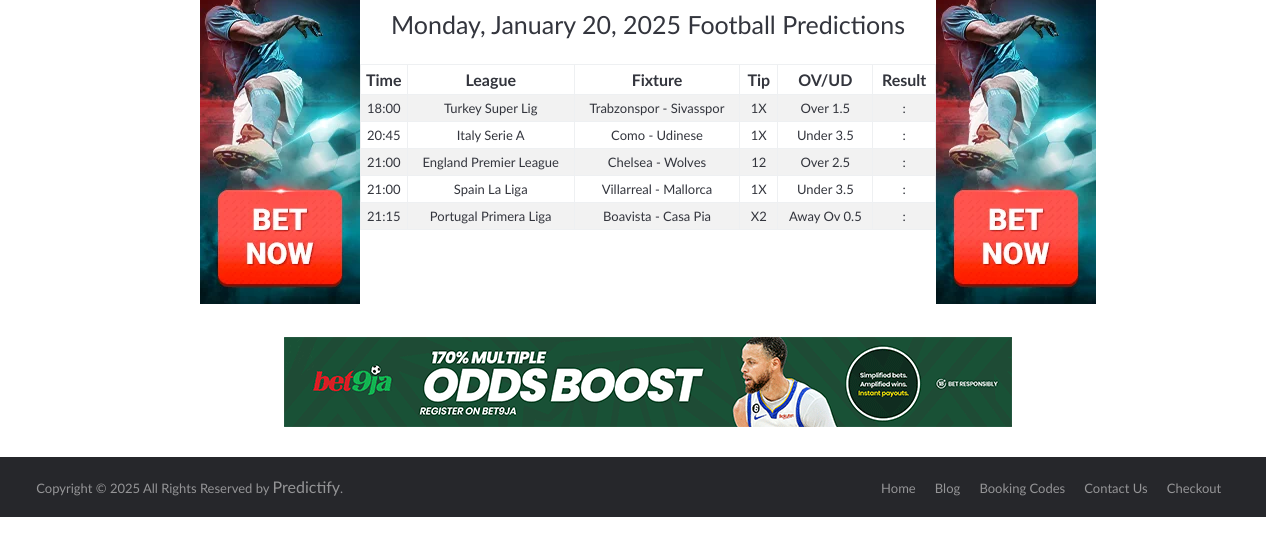
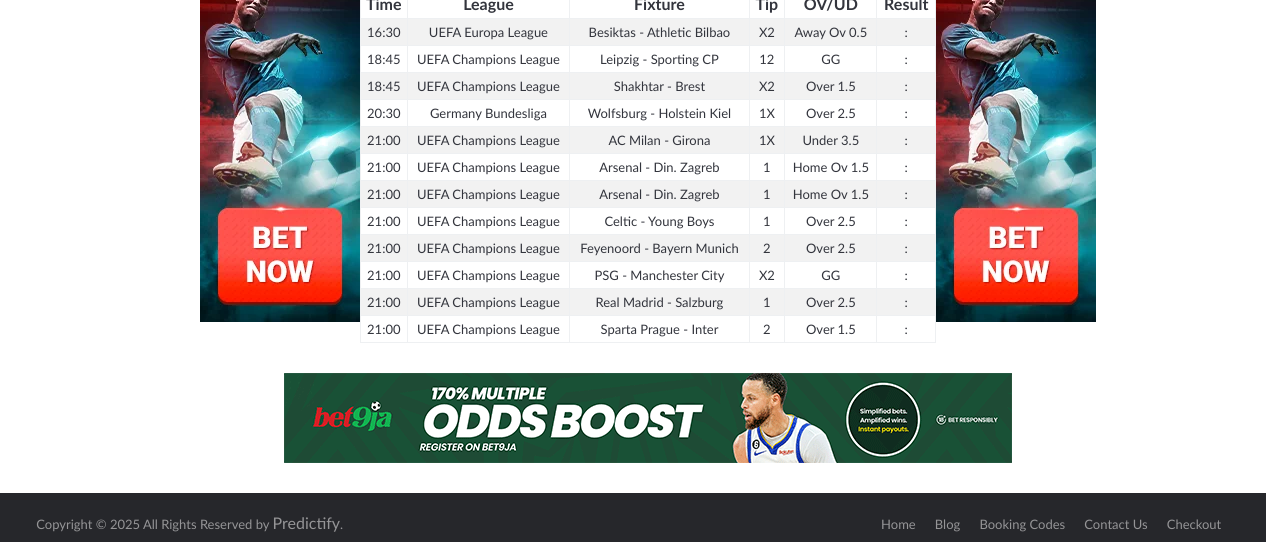
Before and after one commit to TunTunNee/predictify, a plain HTML site: page index.html in a window 1280 px wide. Shown: the part 879-1421 px from the top of the page. Before the commit the page ends 1396 px from the top, so only its background shows below. Drawn offline with Linux system fonts and the light colour scheme.

Commit message:
Update index.html

```diff
--- a/index.html
+++ b/index.html
@@ -50,7 +50,7 @@
 
             <div class="sec">
                 <a href="https://t.me/predictifychannel" target="_blank"><span>CLICK HERE</span> TO JOIN PREDICTIFY <br> <span>TELEGRAM</span> CHANNEL &nbsp;FOR <span>FREE!!!</span></a>
-                <p>Monday, January 20, 2025 Football Predictions</p>
+                <p>Wednesday, January 22, 2025 Football Predictions</p>
                 <table>
                     <tbody>
                       <tr>
@@ -63,46 +63,103 @@
 
                       </tr>
                       <tr>
-                        <td>18:00</td>
-                        <td>Turkey Super Lig</td>
-                        <td>Trabzonspor - Sivasspor</td>
-                        <td>1X</td>
+                        <td>16:30</td>
+                        <td>UEFA Europa League</td>
+                        <td>Besiktas - Athletic Bilbao</td>
+                        <td>X2</td>
+                        <td>Away Ov 0.5</td>
+                        <td>:</td>
+                      </tr>
+                      <tr>
+                        <td>18:45</td>
+                        <td>UEFA Champions League</td>
+                        <td>Leipzig - Sporting CP</td>
+                        <td>12</td>
+                        <td>GG</td>
+                        <td>:</td>
+                      </tr>
+                      <tr>
+                        <td>18:45</td>
+                        <td>UEFA Champions League</td>
+                        <td>Shakhtar - Brest</td>
+                        <td>X2</td>
                         <td>Over 1.5</td>
                         <td>:</td>
                       </tr>
                       <tr>
-                        <td>20:45</td>
-                        <td>Italy Serie A</td>
-                        <td>Como - Udinese</td>
+                        <td>20:30</td>
+                        <td>Germany Bundesliga</td>
+                        <td>Wolfsburg - Holstein Kiel</td>
                         <td>1X</td>
-                        <td>Under 3.5</td>
-                        <td>:</td>
-                      </tr>
-                      <tr>
-                        <td>21:00</td>
-                        <td>England Premier League</td>
-                        <td>Chelsea - Wolves</td>
-                        <td>12</td>
                         <td>Over 2.5</td>
                         <td>:</td>
                       </tr>
                       <tr>
                         <td>21:00</td>
-                        <td>Spain La Liga</td>
-                        <td>Villarreal - Mallorca</td>
+                        <td>UEFA Champions League</td>
+                        <td>AC Milan - Girona</td>
                         <td>1X</td>
                         <td>Under 3.5</td>
                         <td>:</td>
                       </tr>
-                      <tr>
-                        <td>21:15</td>
-                        <td>Portugal Primera Liga</td>
-                        <td>Boavista - Casa Pia</td>
+                     <tr>
+                        <td>21:00</td>
+                        <td>UEFA Champions League</td>
+                        <td>Arsenal - Din. Zagreb</td>
+                        <td>1</td>
+                        <td>Home Ov 1.5</td>
+                        <td>:</td>
+                      </tr>
+                        <tr>
+                        <td>21:00</td>
+                        <td>UEFA Champions League</td>
+                        <td>Arsenal - Din. Zagreb</td>
+                        <td>1</td>
+                        <td>Home Ov 1.5</td>
+                        <td>:</td>
+                      </tr>
+                        <tr>
+                        <td>21:00</td>
+                        <td>UEFA Champions League</td>
+                        <td>Celtic - Young Boys</td>
+                        <td>1</td>
+                        <td>Over 2.5</td>
+                        <td>:</td>
+                      </tr>
+                        <tr>
+                        <td>21:00</td>
+                        <td>UEFA Champions League</td>
+                        <td>Feyenoord - Bayern Munich</td>
+                        <td>2</td>
+                        <td>Over 2.5</td>
+                        <td>:</td>
+                      </tr>
+                        <tr>
+                        <td>21:00</td>
+                        <td>UEFA Champions League</td>
+                        <td>PSG - Manchester City</td>
                         <td>X2</td>
-                        <td>Away Ov 0.5</td>
+                        <td>GG</td>
                         <td>:</td>
+                      </tr>
+                        <tr>
+                        <td>21:00</td>
+                        <td>UEFA Champions League</td>
+                        <td>Real Madrid - Salzburg</td>
+                        <td>1</td>
+                        <td>Over 2.5</td>
+                        <td>:</td>
+                      </tr>
+                        <tr>
+                        <td>21:00</td>
+                        <td>UEFA Champions League</td>
+                        <td>Sparta Prague - Inter</td>
+                        <td>2</td>
+                        <td>Over 1.5</td>
+                        <td>:</td>
+                      </tr>
 
-                      </tr>
+
 
                     </tbody>
                   </table>
```
